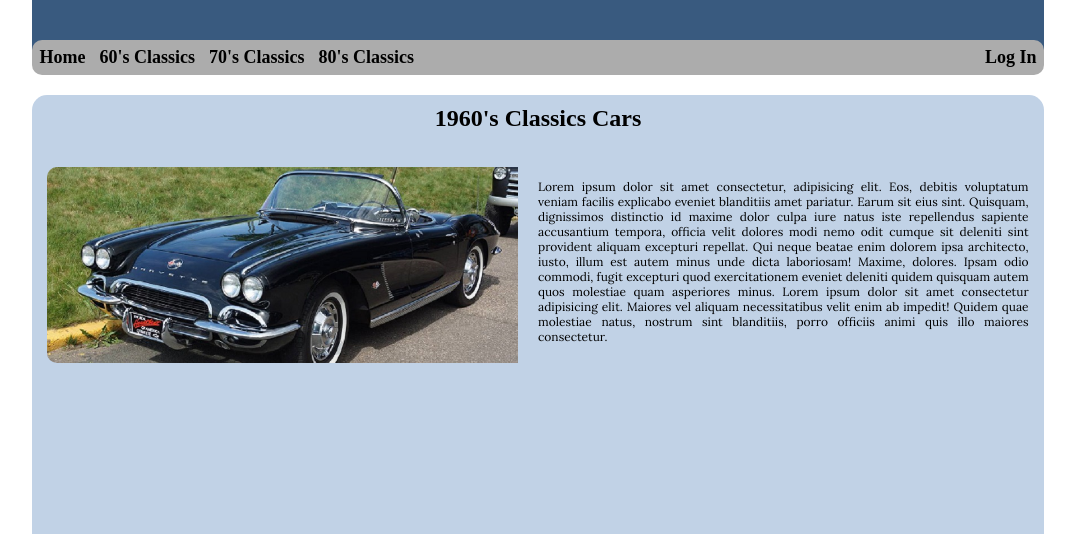
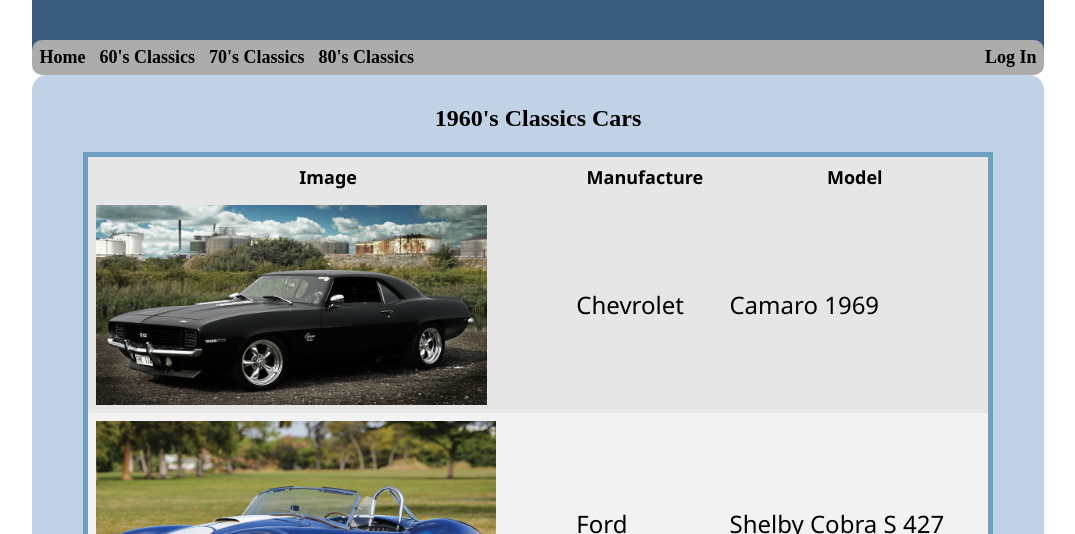
Before and after one commit to enillopez01/PW2_proyecto, a plain HTML site: page 60's Classics.html in a window 1280 px wide. Shown: the part 266-800 px from the top of the page, without its empty margins (102-1177 px from the left). Drawn offline with nearby package versions, Linux system fonts and the light colour scheme; a web font is replaced by a local one.

Commit message:
Ver0.0.05
Version finalIParcial

```diff
--- a/60's Classics.html
+++ b/60's Classics.html
@@ -57,23 +57,34 @@
         <!--Cuerpo -->
 
         <div class="body_2">
-            <h2>1960's Classics Cars</h2>
+            <div class="tbl1_container">
+                <table class="table60">
+                    <caption>
+                        <h2>1960's Classics Cars</h2>
+                    </caption>
+                    <thead>
+                        <th>Image</th>
+                        <th>Manufacture</th>
+                        <th>Model</th>
+                    </thead>
+                    <tbody>
+                        <tr>
+                            <td><img src="/img/60_cars/1969-chevrolet-camaro.png" alt="1969chevroletcamaro" width="400" class="imgresp">
+                            </td>
+                            <td>Chevrolet</td>
+                            <td>Camaro 1969</td>
+                        </tr>
+                        <tr>
+                            <td><img class="img" src="/img/60_cars/1969-Shelby-427-cobra-s.png" alt="1969shelbyCobra427" width="400" class="imgresp">
+                            </td>
+                            <td>Ford</td>
+                            <td>Shelby Cobra S 427</td>
+                        </tr>
+                    </tbody>
+                </table>
+            </div>
 
-            <div class="first_row">
-                <img src="/img/60_cars/gorgeous-vintage-cars-from-the-1960s_full_width.jpg" type="img/jpg"
-                    alt="gorgeous-cars-from-1960s" id="gorgeous-cars-from-1960s" class="imgresponsive">
 
-                <p class="first_row_p">Lorem ipsum dolor sit amet consectetur, adipisicing elit. Eos, debitis voluptatum
-                    veniam facilis
-                    explicabo eveniet blanditiis amet pariatur. Earum sit eius sint. Quisquam, dignissimos distinctio id
-                    maxime dolor culpa iure natus iste repellendus sapiente accusantium tempora, officia velit dolores
-                    modi nemo odit cumque sit deleniti sint provident aliquam excepturi repellat. Qui neque beatae enim
-                    dolorem ipsa architecto, iusto, illum est autem minus unde dicta laboriosam! Maxime, dolores. Ipsam
-                    odio commodi, fugit excepturi quod exercitationem eveniet deleniti quidem quisquam autem quos
-                    molestiae quam asperiores minus. Lorem ipsum dolor sit amet consectetur adipisicing elit. Maiores
-                    vel aliquam necessitatibus velit enim ab impedit! Quidem quae molestiae natus, nostrum sint
-                    blanditiis, porro officiis animi quis illo maiores consectetur. </p>
-            </div>
 
         </div><!--Fin body_2-->
 
@@ -97,7 +108,7 @@
     <script src="http://ajax.googleapis.com/ajax/libs/jquery/1.11.0/jquery.min.js"></script>
     <script type="text/javascript" src="js/imgResizer/imageMapResizer.min.js"></script>
     <script type="text/javascript">
-        $('gorgeous-cars-from-1960s').imageMapResize();
+        $('chevcamaro69').imageMapResize();
     </script>
 
     <script>
@@ -110,7 +121,11 @@
             }
         }
     </script>
-
+        <script src="http://ajax.googleapis.com/ajax/libs/jquery/1.11.0/jquery.min.js"></script>
+        <script type="text/javascript" src="js/imgResizer/imageMapResizer.min.js"></script>
+        <script type="text/javascript">
+            $('gorgeous-cars-from-1960s').imageMapResize(); FF
+        </script>
 
     <script>
         // Get the button
--- a/css/style.css
+++ b/css/style.css
@@ -13,9 +13,10 @@
     margin: 0% 10% 0% 10%;
 }
 
-section{
+section {
     margin: 0% 10% 0% 10%;
 }
+
 /*Boton volver inicio*/
 
 #btn_top {
@@ -270,9 +271,58 @@
 
 .foot {
     text-align: center;
- margin: 0 auto;
+    margin: 0 auto;
     font-size: 20px;
     border-radius: 15px;
     background-color: #97afca;
     height: 200px;
 }
+
+/* CSS 60's Classics page*/
+
+
+.tbl1_container {
+    width: 100%;
+    overflow-x: auto;
+}
+
+.table60 {
+    border-collapse: collapse;
+    border-spacing: 0;
+    width: 90%;
+    border: 5px solid #6e9fc1;
+    background-color: #e6e6e6;
+    margin-left: auto;
+    margin-right: auto;
+
+}
+
+.table06 caption {
+    font-family: Arial, "Helvetica Neue", Helvetica, sans-serif;
+    font-size: xx-large;
+}
+
+.table60 th {
+    font-family: 'Segoe UI', Tahoma, Geneva, Verdana, sans-serif;
+    font-size: large;
+    text-align: center;
+    padding: 8px;
+}
+
+.table60 td {
+    font-family: 'Segoe UI', Tahoma, Geneva, Verdana, sans-serif;
+    font-size: x-large;
+    text-align: left;
+    padding: 8px;
+}
+
+.imgresp {
+    float: left;
+    padding-right: 2%;
+    display: block;
+
+}
+
+.table60 tr:nth-child(even) {
+    background-color: #f2f2f2
+}
```
Also changed, not shown: index.html (+1 -5 lines).
